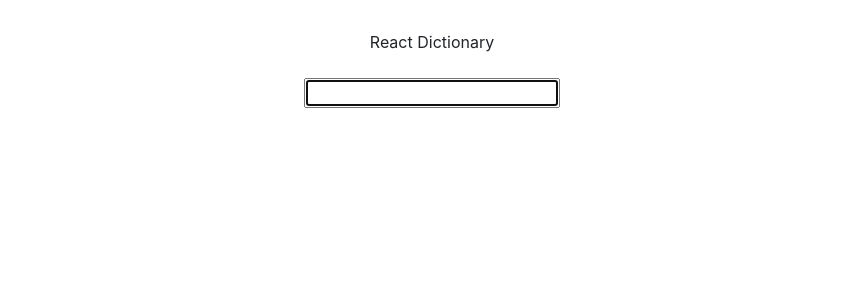
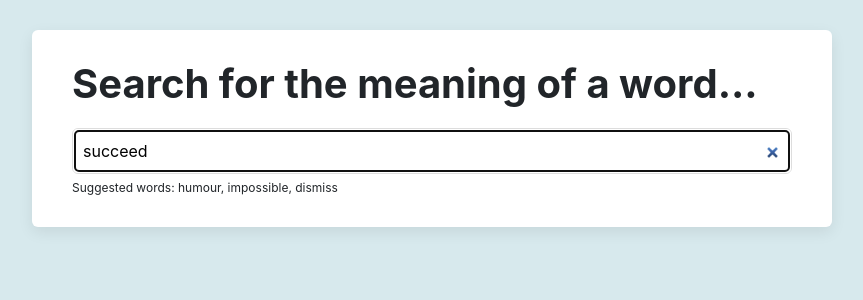
Before and after one commit to wrightrebecca/react-dictionary, a React (Create React App) app: page / in a window 1280 px wide. Shown: the top 300 px of the page, without its empty margins (208-1071 px from the left). Built offline with nearby package versions, Linux system fonts and the light colour scheme; no server answers.

Commit message:
Styled app

```diff
--- a/src/App.css
+++ b/src/App.css
@@ -1,7 +1,10 @@
 body {
-  text-align: center;
   margin-top: 30px;
+  background-color: #d7e9ed;
 }
 h2 {
   color: turquoise;
 }
+a {
+  color: #c42369;
+}
--- a/src/App.js
+++ b/src/App.js
@@ -5,7 +5,6 @@ function App() {
   return (
     <div className="App">
       <div className="container">
-        <header className="App-header">React Dictionary</header> <br />
         <main>
           <Dictionary />
         </main>
--- a/src/Dictionary.css
+++ b/src/Dictionary.css
@@ -0,0 +1,26 @@
+.Dictionary section {
+  background: white;
+  padding: 30px 40px 10px 40px;
+
+  margin: 20px auto;
+  max-width: 800px;
+  border-radius: 6px;
+  box-shadow: 0 5px 15px rgb(0 0 0 / 8%);
+}
+.Dictionary input {
+  width: 100%;
+  padding: 10px;
+  border-radius: 6px;
+  border: 1px solid #ddd;
+}
+.Dictionary .hint {
+  font-size: 12px;
+  padding-top: 5px;
+  padding-bottom: 20px;
+  text-align: left;
+}
+.Dictionary h1 {
+  font-size: 40px;
+  margin-bottom: 20px;
+  font-weight: bold;
+}
--- a/src/Dictionary.js
+++ b/src/Dictionary.js
@@ -4,8 +4,9 @@ import Results from "./Results";
 import axios from "axios";
 
 export default function Dictionary() {
-  let [keyword, setKeyword] = useState("");
+  let [keyword, setKeyword] = useState("succeed");
   let [results, setResults] = useState(null);
+  let [loaded, setLoaded] = useState(false);
 
   function handleResponse(response) {
     console.log(response.data[0]);
@@ -13,23 +14,47 @@ export default function Dictionary() {
     setResults(response.data[0]);
   }
 
-  function search(event) {
-    event.preventDefault();
-
+  function search() {
     let apiUrl = `https://api.dictionaryapi.dev/api/v2/entries/en/${keyword}`;
     axios.get(apiUrl).then(handleResponse);
+  }
+
+  function handleSubmit(event) {
+    event.preventDefault();
+    search();
   }
 
   function handleKeywordChange(event) {
     setKeyword(event.target.value);
   }
 
+  function load() {
+    setLoaded(true);
+    search();
+  }
+
+  if (loaded) {
     return (
       <div className="Dictionary">
-      <form onSubmit={search}>
-        <input type="search" autoFocus={true} onChange={handleKeywordChange} />
+        <section>
+          <h1>Search for the meaning of a word...</h1>
+          <form onSubmit={handleSubmit}>
+            <input
+              type="search"
+              autoFocus={true}
+              onChange={handleKeywordChange}
+              defaultValue="succeed"
+            />
           </form>
+          <div className="hint">
+            Suggested words: humour, impossible, dismiss
+          </div>
+        </section>
         <Results results={results} />
       </div>
     );
+  } else {
+    load();
+    return "Loading....";
   }
+}
--- /dev/null
+++ b/src/Meaning.css
@@ -0,0 +1,10 @@
+.Meaning h3 {
+  font-size: 25px;
+  font-weight: bold;
+  padding-bottom: 10px;
+}
+.Meaning .example {
+  opacity: 0.6;
+  font-style: italic;
+  margin-top: 5px;
+}
--- a/src/Meaning.js
+++ b/src/Meaning.js
@@ -1,5 +1,6 @@
 import React from "react";
 import Synonyms from "./Synonyms.js";
+import "./Meaning.css";
 
 export default function Meaning(props) {
   return (
@@ -8,14 +9,9 @@ export default function Meaning(props) {
       {props.meaning.definitions.slice(0, 2).map(function (definition, index) {
         return (
           <div key={index}>
-            <p>
-              <strong>Definition: </strong>
-              {definition.definition}
-              <br />
-              <strong>Example: </strong>
-              <em>{definition.example}</em> <br />
-              <Synonyms synonyms={props.meaning.synonyms} />
-            </p>
+            <div className="definition">{definition.definition}</div>
+            <div className="example">{definition.example} </div>
+            <Synonyms synonyms={props.meaning.synonyms} /> <br />
           </div>
         );
       })}
--- /dev/null
+++ b/src/Phonetic.css
@@ -0,0 +1,20 @@
+.Phonetic a {
+  border: 1px solid #ddd;
+  text-decoration: none;
+  padding: 10px 20px;
+  border-radius: 24px;
+  transition: all 150ms ease-in-out;
+  margin-right: 20px;
+}
+.Phonetic {
+  height: 70px;
+}
+
+.Phonetic a:hover {
+  background: #40e0d0;
+  color: white;
+}
+.Phonetic .text {
+  opacity: 0.6;
+  font-weight: bold;
+}
--- a/src/Phonetic.js
+++ b/src/Phonetic.js
@@ -1,4 +1,5 @@
 import React from "react";
+import "./Phonetic.css";
 
 export default function Phonetic(props) {
   return (
@@ -6,8 +7,7 @@ export default function Phonetic(props) {
       <a href={props.phonetic.audio} target="_blank" rel="noreferrer">
         Listen
       </a>
-      <br />
-      {props.phonetic.text}
+      <span className="text">{props.phonetic.text}</span>
     </div>
   );
 }
--- /dev/null
+++ b/src/Results.css
@@ -0,0 +1,5 @@
+.Results h2 {
+  font-size: 40px;
+  font-weight: bold;
+  margin-bottom: 20px;
+}
--- a/src/Results.js
+++ b/src/Results.js
@@ -1,11 +1,13 @@
 import React from "react";
 import Meaning from "./Meaning";
 import Phonetic from "./Phonetic";
+import "./Results.css";
 
 export default function Results(props) {
   if (props.results) {
     return (
       <div className="Results">
+        <section>
           <h2> {props.results.word} </h2>
           {props.results.phonetics.map(function (phonetic, index) {
             return (
@@ -14,11 +16,12 @@ export default function Results(props) {
               </div>
             );
           })}
+        </section>
         {props.results.meanings.map(function (meaning, index) {
           return (
-            <div key={index}>
+            <section key={index}>
               <Meaning meaning={meaning} />
-            </div>
+            </section>
           );
         })}
       </div>
--- /dev/null
+++ b/src/Synonyms.css
@@ -0,0 +1,9 @@
+.Synonyms li {
+  display: inline-block;
+  padding-right: 13px;
+  font-size: 14px;
+}
+.Synonyms {
+  margin: 5px 0 0;
+  padding: 0;
+}
--- a/src/Synonyms.js
+++ b/src/Synonyms.js
@@ -1,4 +1,5 @@
 import React from "react";
+import "./Synonyms.css";
 
 export default function Synonyms(props) {
   if (props.synonyms) {
```
Lines whose indentation alone changed are shown as unchanged.
